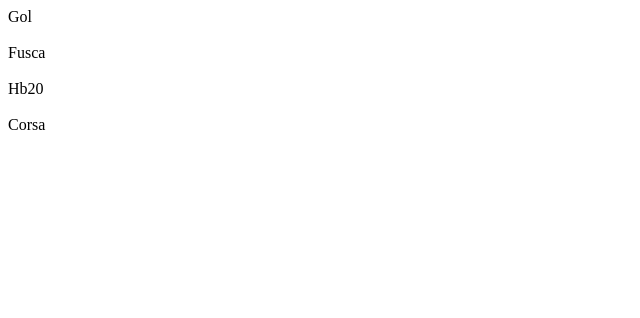
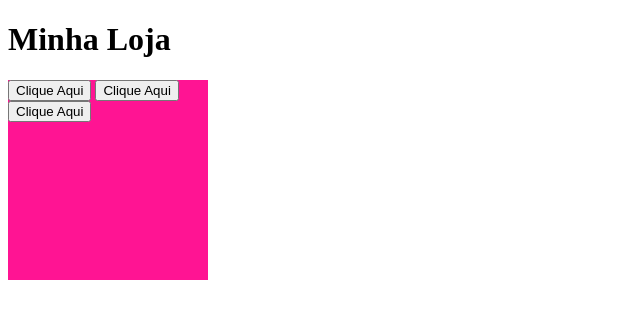
Before and after one commit to camilapadalino/jsteste, a plain HTML site: page index.html in a window 1280 px wide. Shown: the whole page, without its empty margins (0-640 px from the left). Drawn offline with Linux system fonts and the light colour scheme.

Commit message:
aulateste

```diff
--- a/index.html
+++ b/index.html
@@ -4,10 +4,16 @@
     <meta charset="UTF-8">
     <meta http-equiv="X-UA-Compatible" content="IE=edge">
     <meta name="viewport" content="width=device-width, initial-scale=1.0">
-    <title>Aula 5</title>
-    <script src = 'script.js'></script>
+    <link rel= "stylesheet" href="site.css">
+    <title>Meu Site</title>
+    <script src = 'site.js'></script>
 </head>
-<body >
-
+<body>
+    <h1> Minha Loja </h1>
+    <div id="main">
+        <input type="button" class="cor1" value="Clique Aqui" onmouseover="trocar('#993399')">
+        <input type="button" class="cor1" value="Clique Aqui" onmouseover="trocar('#EEC900')">
+        <input type="button" class="cor1" value="Clique Aqui" onmouseover="trocar('#00FFF7')">
+    </div>
 </body>
 </html>
--- /dev/null
+++ b/site.css
@@ -0,0 +1,6 @@
+#main{
+    width: 200px;
+    height: 200px;
+    background-color: deeppink;
+    margin = 50%
+}
--- /dev/null
+++ b/site.js
@@ -0,0 +1,4 @@
+function trocar(cor){
+
+    document.body.style.background = cor
+}
```
